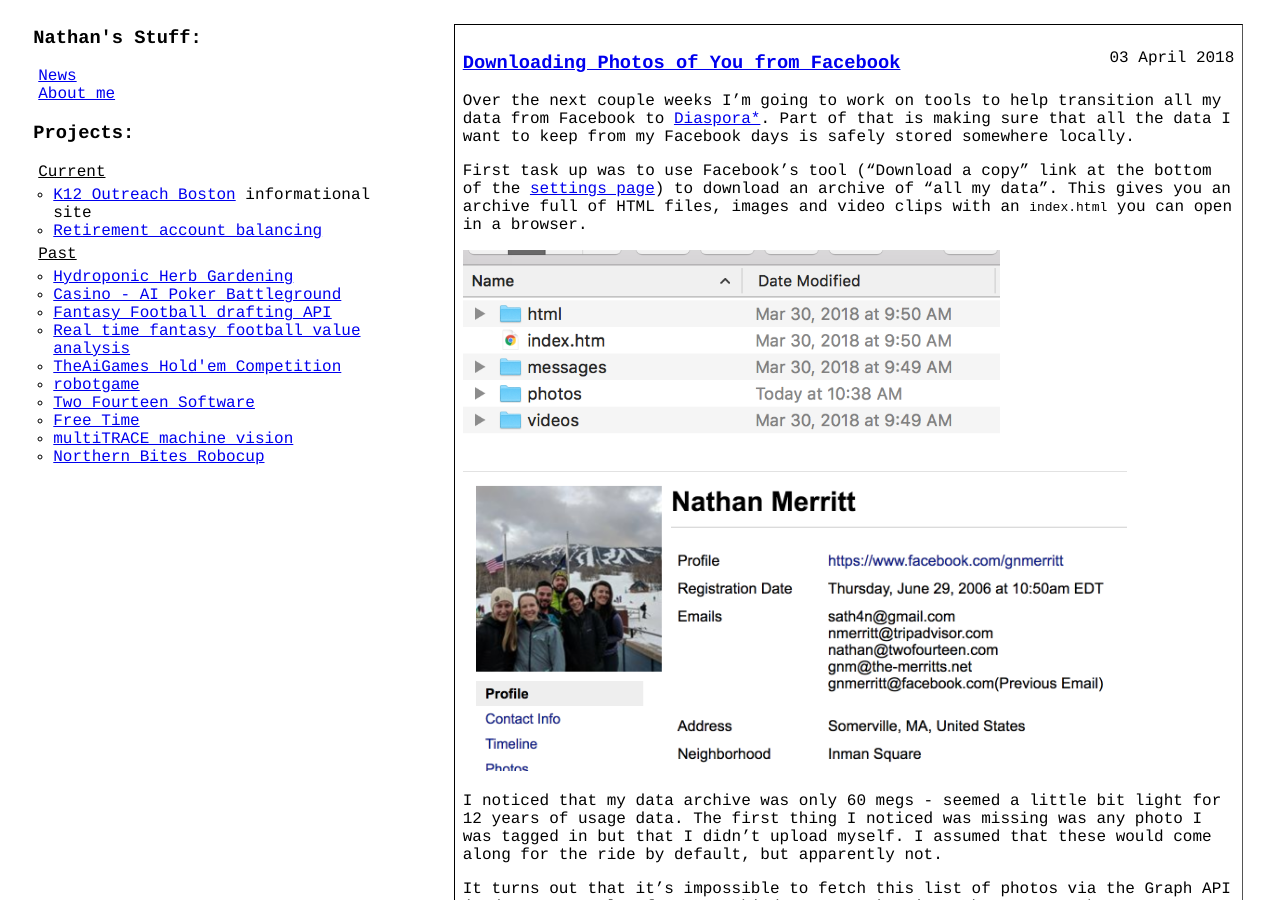
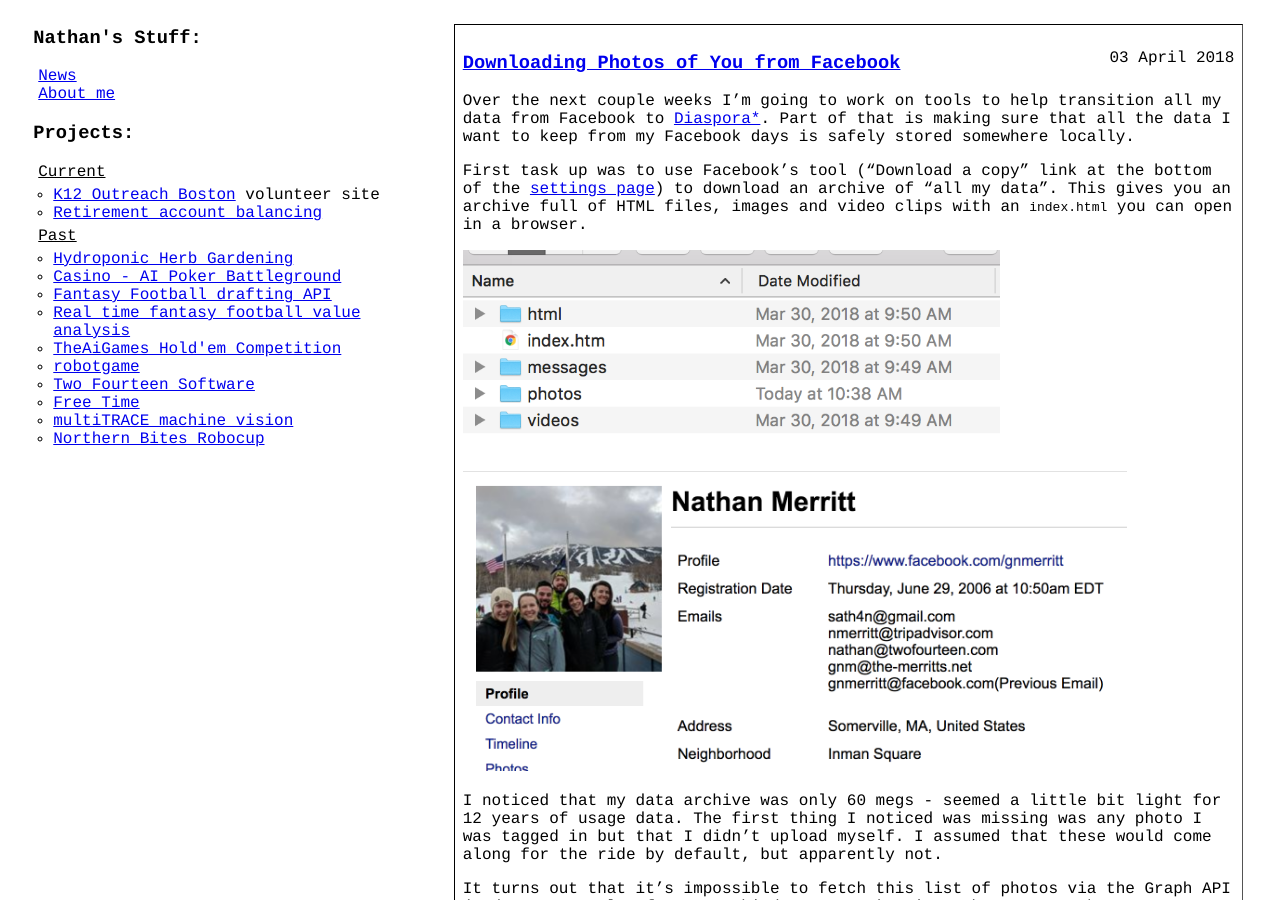
Before and after one commit to gnmerritt/gnmerritt.net, a Jekyll site: the page built from index.markdown, in a window 1280 px wide and 900 px high. Built offline with Jekyll 4.4.1, drawn with Linux system fonts in a browser that asks for light colours; comment, search, counter and statistics services are not loaded; some of the changed lines change nothing that is shown.

Commit message:
fix a couple project links

```diff
--- a/_layouts/default.html
+++ b/_layouts/default.html
@@ -26,7 +26,7 @@
    <li class="section">Current</li>
    <li class="projects">
      <ul>
-       <li><a href="https://k12boston.sciencefor2020.org/">K12 Outreach Boston</a> informational site</li>
+       <li><a href="https://k12boston.sciencefor2020.org/">K12 Outreach Boston</a> volunteer site</li>
        <li><a href="https://github.com/gnmerritt/etf-balancer">Retirement account balancing</a></li>
      </ul>
    </li>
@@ -35,8 +35,8 @@
    <li class="projects">
      <ul>
        <li><a href="/hydro/">Hydroponic Herb Gardening</a></li>
-       <li><a href="https://casino.gnmerritt.net">Casino - AI Poker Battleground</a></li>
-       <li><a href="https://draft.gnmerritt.net/">Fantasy Football drafting API</a></li>
+       <li><a href="https://github.com/gnmerritt/casino">Casino - AI Poker Battleground</a></li>
+       <li><a href="https://github.com/gnmerritt/autodraft">Fantasy Football drafting API</a></li>
        <li><a href="/fantasy">Real time fantasy football value analysis</a></li>
        <li><a href="https://github.com/gnmerritt/poker">TheAiGames Hold'em Competition</a></li>
        <li><a href="https://github.com/gnmerritt/robotgame.org">robotgame</a></li>
@@ -70,7 +70,6 @@
 <!-- Matomo -->
 <script type="text/javascript">
   var _paq = _paq || [];
-  /* tracker methods like "setCustomDimension" should be called before "trackPageView" */
   _paq.push(['trackPageView']);
   _paq.push(['enableLinkTracking']);
   (function() {
```
